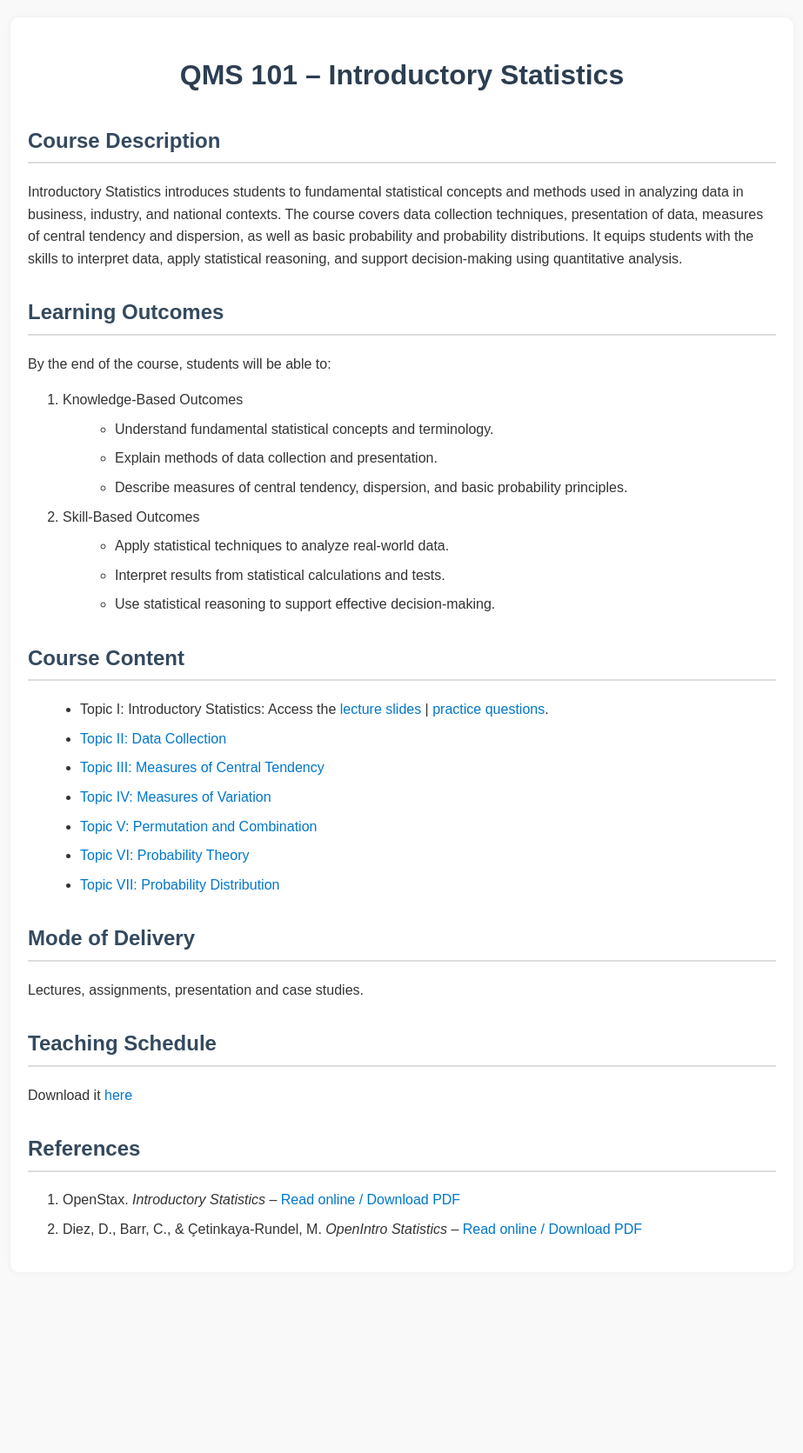
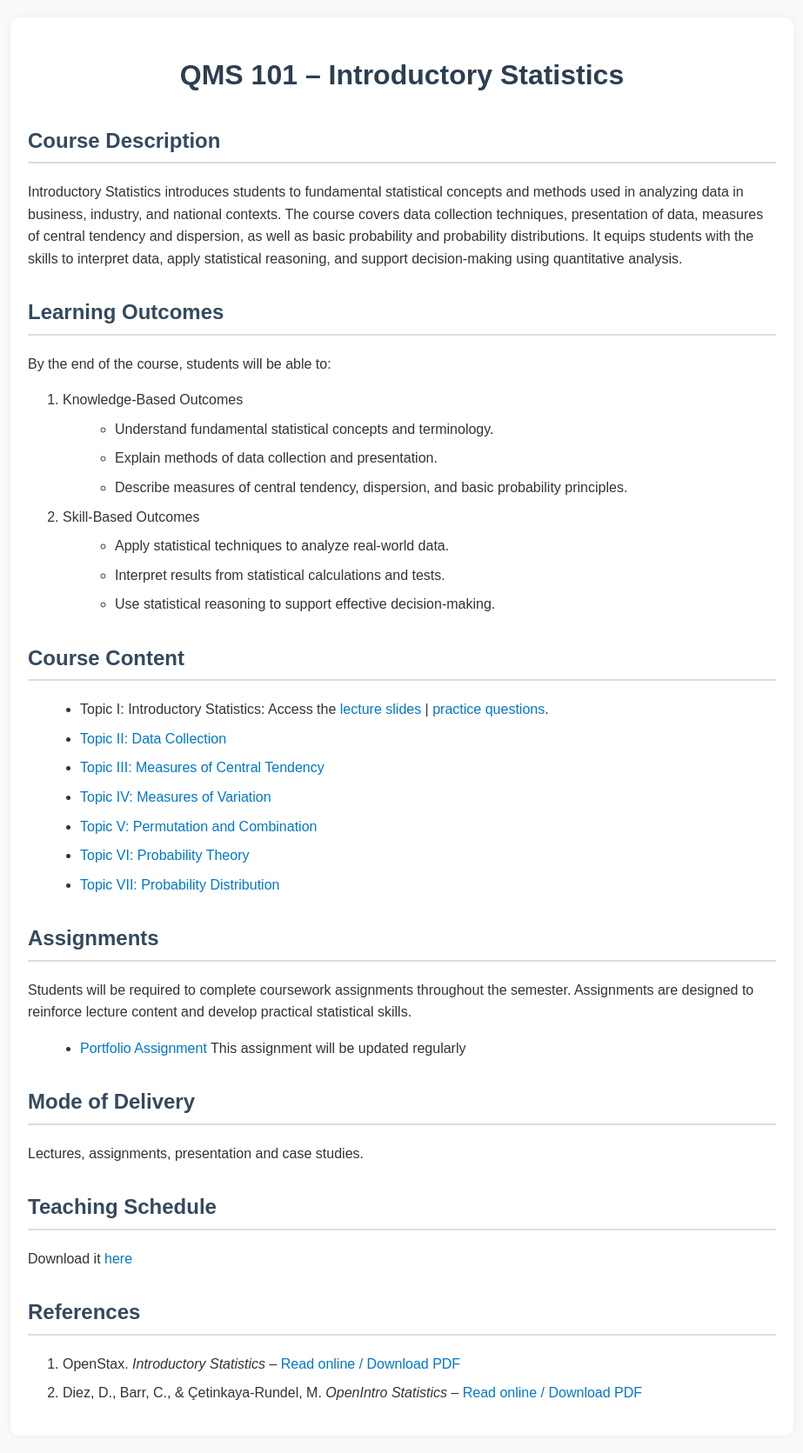
Before and after one commit to FomeA/FomeA.github.io, a Jekyll site: the page _teaching/qms101/index.html, which Jekyll copies as it is, in a window 1280 px wide. Shown: the whole page at 87% size, without its empty margins (178-1101 px from the left). Built offline with Jekyll 4.4.1, drawn with Linux system fonts in a browser that asks for light colours; before the commit the page ends 1483 px from its top, so only the background shows below that.

Commit message:
Update index.html

```diff
--- a/_teaching/qms101/index.html
+++ b/_teaching/qms101/index.html
@@ -98,6 +98,17 @@
     <li><a href="/teaching/qms101/pdfs/topic7/">Topic VII: Probability Distribution</a></li>
   </ul>
 
+
+  <h2>Assignments</h2>
+  <p>
+    Students will be required to complete coursework assignments throughout the semester.
+    Assignments are designed to reinforce lecture content and develop practical statistical skills.
+  </p>
+  <ul>
+    <li><a href="/teaching/qms101/portfolio-pdf.pdf">Portfolio Assignment</a> This assignment will be updated regularly</li>
+  </ul>
+
+
   <h2>Mode of Delivery</h2>
   <p>Lectures, assignments, presentation and case studies.</p>
 
```
